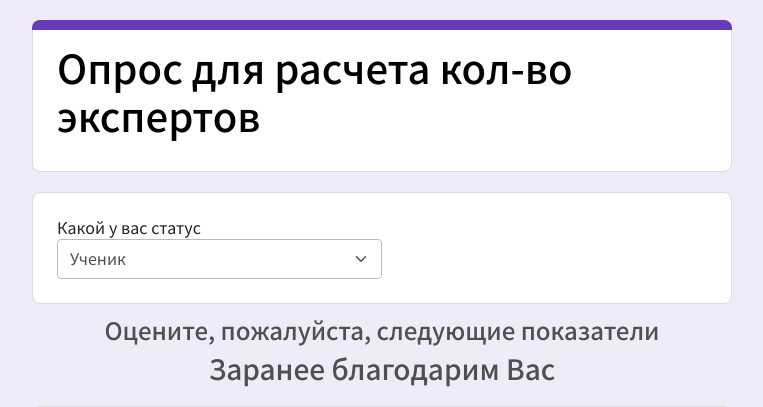
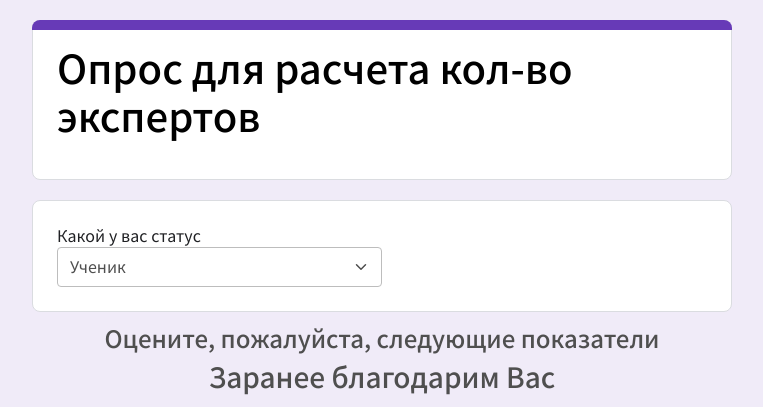
Before and after one commit to Cheltsov/diplombor, a Django app: page /user/polls/37/ in a window 1280 px wide. Shown: the top 407 px of the page, without its empty margins (258-1021 px from the left). Run offline with Django 3.2, Linux system fonts and the light colour scheme; data comes from the database, SQL or seed files in the repository; some libraries are stand-ins or nearby versions.

Commit message:
Fix css statistic 4

```diff
--- a/templates/user/index.html
+++ b/templates/user/index.html
@@ -5,7 +5,7 @@
 <div style="background-color: #F0EBF8">
     <div class="d-flex">
         <div class="mx-auto">
-            <div class="head-form">
+            <div class="head-form" style="display: block">
                 <div class="color-line"></div>
                 <h1 style="color: black;">{{ poll.title }}</h1>
                 <p>{{ poll.description }}</p>
```
